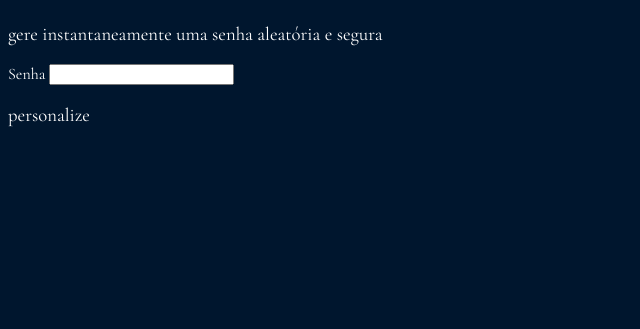
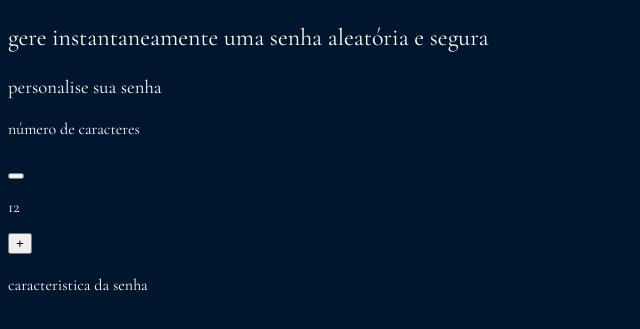
Before and after one commit to stephany221212/gerador-de-senha, a plain HTML site: page index.html in a window 1280 px wide. Shown: the part 97-426 px from the top of the page, without its empty margins (0-640 px from the left). Drawn offline with nearby package versions, Linux system fonts and the light colour scheme.

Commit message:
Add files via upload

```diff
--- a/index.html
+++ b/index.html
@@ -11,19 +11,20 @@
         <div class="conteudo-titulo">
             <img src="trancar.svg" alt="cadeado fechado">
             <h2 class="titulo-principal">gerador de senhas</h2>
-            <h3 class="titulo-secubdario">gere instantaneamente uma senha aleatória e segura</h3>
-        </div>
-        <div class="conteudo-senha">
-<label for="senha">Senha</label>
-<input name="senha" type="text" id="campo-senha">
-
+            <h3 class="titulo-secundario">gere instantaneamente uma senha aleatória e segura</h3>
         </div>
         <div class="parametro">
-            <h3 class="parametro-titulo">personalize</h3>
-            <div class="parametro-coluna__senha">
-                <div class="para"
+            <h3 class="parametro-titulo">personalise sua senha</h3>
+            <div class="parametro-coluna-senha">
+                <div class="parametro-senha">
+                    <h4 class="parametro-coluna__titulo">número de caracteres</h4>
+                    <div class="parametro-senha__botoes">
+<button class="parametro-senha__botao"></button>
+<p class="parametro-senha__texto">12</p>
+<button class="parametro-senha__botao">+</button>
+                </div>
             </div>
-
-        </div>
-    </section>
-</html>
+<div class="parametro-senha">
+    <h4 class="parametro-coluna__titulo">caracteristica da senha</h4>
+    <div class="parametro"
+</div>
```
